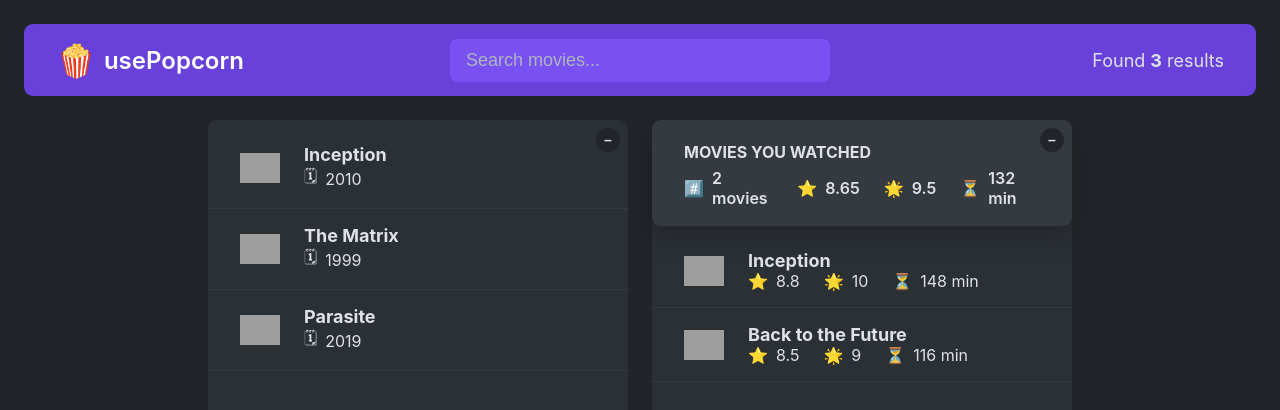
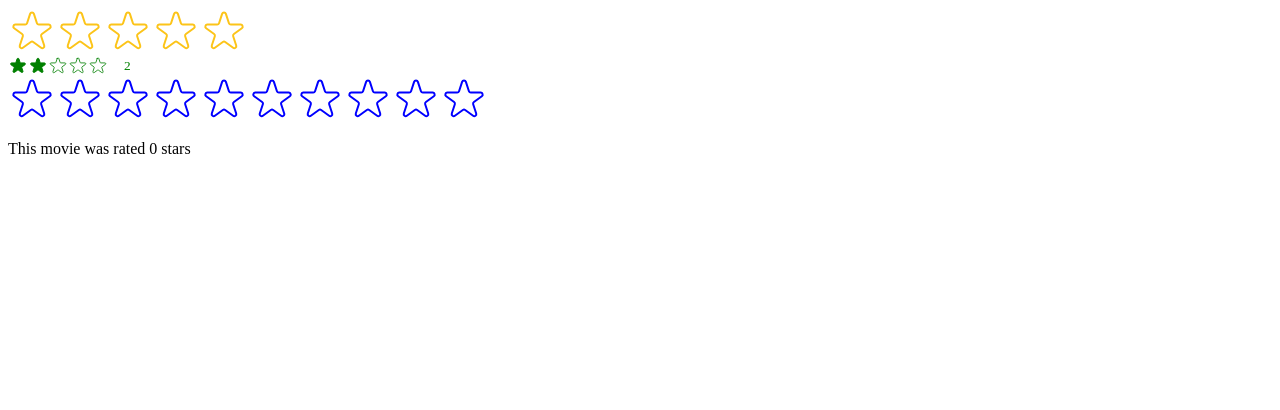
Before and after one commit to Fensley/usepopcorn, a React (Create React App) app: page / in a window 1280 px wide. Shown: the top 410 px of the page. Built offline with nearby package versions, Linux system fonts and the light colour scheme; grey boxes are pictures that could not be loaded.

Commit message:
initial commit

```diff
--- /dev/null
+++ b/src/StartRating.js
@@ -0,0 +1,100 @@
+import { useState } from "react";
+
+const containerStyle = {
+  display: "flex",
+  alignItems: "center",
+  gap: "16px",
+};
+const startContainerStyle = {
+  display: "flex",
+};
+
+export default function StarRating({
+  maxRating = 5,
+  color = "#fcc419",
+  size = 48,
+  className = "",
+  messages = [],
+  defaultRating = 0,
+  onSetRating,
+}) {
+  const [rating, setRating] = useState(defaultRating);
+  const [tempRating, setTemprarting] = useState(0);
+
+  function handleRating(rating) {
+    setRating(rating);
+    onSetRating(rating);
+  }
+
+  const textStyle = {
+    lineHeight: "1",
+    margin: "0",
+    color,
+    fontSize: `${size / 1.5}px`,
+  };
+  return (
+    <div style={containerStyle}>
+      <div style={startContainerStyle} className={className}>
+        {Array.from({ length: maxRating }, (_, i) => (
+          <Star
+            key={i}
+            onRating={() => handleRating(i + 1)}
+            full={tempRating ? tempRating >= i + 1 : rating >= i + 1}
+            onMouseIn={() => setTemprarting(i + 1)}
+            onMouseout={() => setTemprarting(0)}
+            color={color}
+            size={size}
+          />
+        ))}
+      </div>
+      <p style={textStyle}>
+        {messages.length === maxRating
+          ? messages[tempRating ? tempRating - 1 : rating - 1]
+          : tempRating || rating || ""}
+      </p>
+    </div>
+  );
+}
+
+function Star({ onRating, full, onMouseIn, onMouseout, color, size }) {
+  const starStyle = {
+    with: `${size}px`,
+    height: `${size}px`,
+    display: "flex",
+    cursor: "pointer",
+  };
+  return (
+    <span
+      style={starStyle}
+      role="button"
+      onClick={onRating}
+      onMouseEnter={onMouseIn}
+      onMouseLeave={onMouseout}
+    >
+      {full ? (
+        <svg
+          xmlns="http://www.w3.org/2000/svg"
+          viewBox="0 0 20 20"
+          fill={color}
+          stroke={color}
+        >
+          <path d="M9.049 2.927c.3-.921 1.603-.921 1.902 0l1.07 3.292a1 1 0 00.95.69h3.462c.969 0 1.371 1.24.588 1.81l-2.8 2.034a1 1 0 00-.364 1.118l1.07 3.292c.3.921-.755 1.688-1.54 1.118l-2.8-2.034a1 1 0 00-1.175 0l-2.8 2.034c-.784.57-1.838-.197-1.539-1.118l1.07-3.292a1 1 0 00-.364-1.118L2.98 8.72c-.783-.57-.38-1.81.588-1.81h3.461a1 1 0 00.951-.69l1.07-3.292z" />
+        </svg>
+      ) : (
+        <svg
+          xmlns="http://www.w3.org/2000/svg"
+          fill="none"
+          viewBox="0 0 24 24"
+          stroke={color}
+        >
+          <path
+            strokeLinecap="round"
+            strokeLinejoin="round"
+            strokeWidth="{2}"
+            d="M11.049 2.927c.3-.921 1.603-.921 1.902 0l1.519 4.674a1 1 0 00.95.69h4.915c.969 0 1.371 1.24.588 1.81l-3.976 2.888a1 1 0 00-.363 1.118l1.518 4.674c.3.922-.755 1.688-1.538 1.118l-3.976-2.888a1 1 0 00-1.176 0l-3.976 2.888c-.783.57-1.838-.197-1.538-1.118l1.518-4.674a1 1 0 00-.363-1.118l-3.976-2.888c-.784-.57-.38-1.81.588-1.81h4.914a1 1 0 00.951-.69l1.519-4.674z"
+          />
+        </svg>
+      )}
+    </span>
+  );
+}
--- a/src/index.js
+++ b/src/index.js
@@ -1,11 +1,29 @@
-import React from "react";
+import React, { useState } from "react";
 import ReactDOM from "react-dom/client";
-import "./index.css";
-import App from "./App";
+// import "./index.css";
+// import App from "./App";
+import StarRating from "./StartRating";
+
+function Test() {
+  const [movieRating, setMovieRating] = useState(0);
+  return (
+    <div>
+      <StarRating maxRating={10} color="blue" onSetRating={setMovieRating} />
+      <p> This movie was rated {movieRating} stars</p>
+    </div>
+  );
+}
 
 const root = ReactDOM.createRoot(document.getElementById("root"));
 root.render(
   <React.StrictMode>
-    <App />
+    <StarRating
+      maxRating={5}
+      messages={["terrible", "bad", "okay", "Good", "Amazing"]}
+    />
+    <StarRating size={20} color="green" className="test" defaultRating={2} />
+
+    <Test />
+    {/* <App /> */}
   </React.StrictMode>
 );
```
